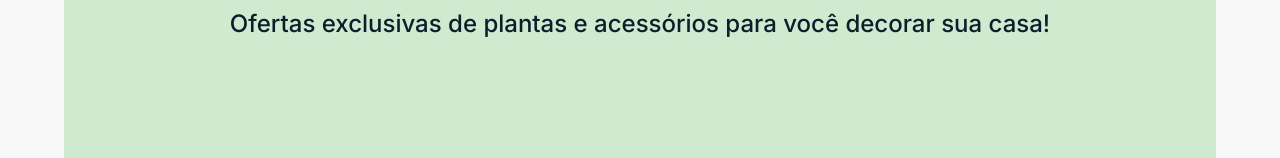
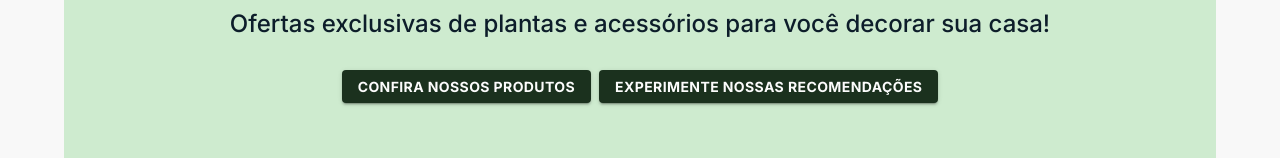
Before and after one commit to opaulosoares/plantado, a React (Vite) app: page / in a window 1280 px wide. Shown: the part 341-499 px from the top of the page. Built offline with nearby package versions, Linux system fonts and the light colour scheme.

Commit message:
feat add aria label

```diff
--- a/src/components/HeroSection/HeroSection.tsx
+++ b/src/components/HeroSection/HeroSection.tsx
@@ -49,6 +49,15 @@ const HeroSection: React.FC<HeroSectionProps> = ({
           {secondaryText}
         </Typography>
       </Stack>
+      <Stack direction={"row"} sx={{ gap: 1 }}>
+        {callToActionList.map((item) => (
+          <Link key={item.text} to={item.path}>
+            <Button variant="contained" color={item.variant}>
+              {item.text}
+            </Button>
+          </Link>
+        ))}
+      </Stack>
     </Stack>
   );
 };
--- a/src/components/RecommendationSurveySection/RecommendationSurveySection.tsx
+++ b/src/components/RecommendationSurveySection/RecommendationSurveySection.tsx
@@ -52,6 +52,7 @@ function RecommendationSurveySection(props: Readonly<Props>) {
             <RadioGroup
               row
               name={item.question}
+              aria-label={item.question}
               value={item.selectedAnswer ?? null}
               onChange={(e) =>
                 handleOnRadiOGroupChanges(item.question, e.target.value)
```
Lines whose indentation alone changed are shown as unchanged.
